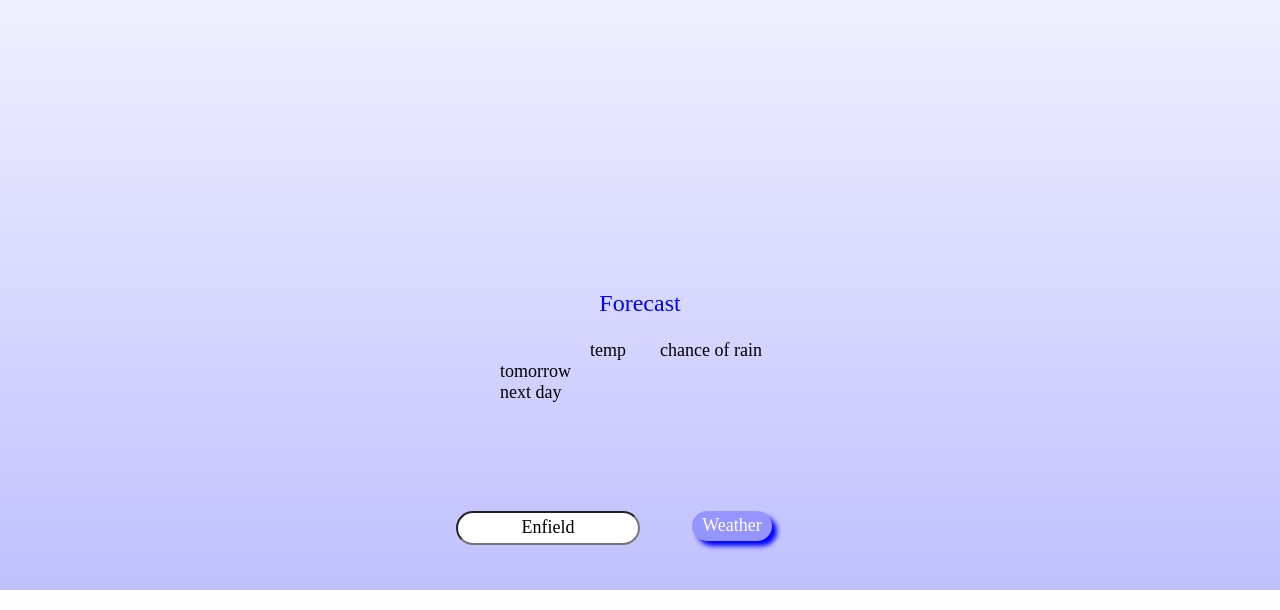
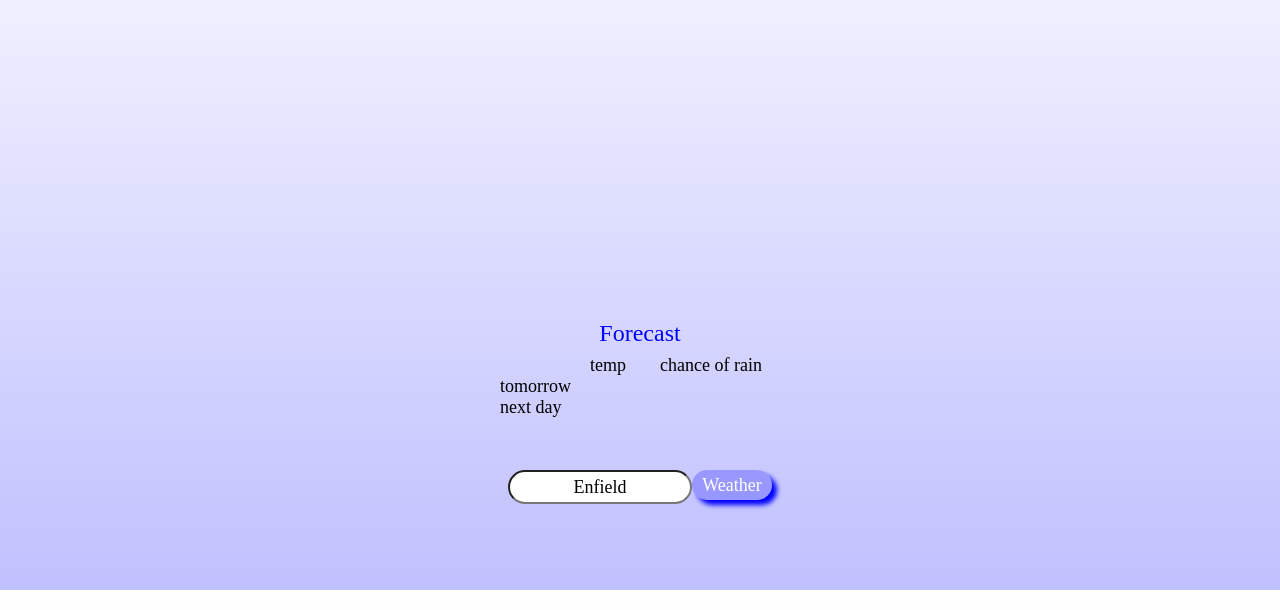
Before and after one commit to smatt852/OdinProjectAssignments, a plain HTML site: page weather.html in a window 1280 px wide. Shown: the part 190-800 px from the top of the page. Drawn offline with Linux system fonts and the light colour scheme; no server answers; a web font is replaced by a local one.

Commit message:
minor design errors

```diff
--- a/weather.html
+++ b/weather.html
@@ -31,7 +31,7 @@
         width: 375px;
         height: 750px;
         display: grid;
-        grid-template-rows: 01.1fr 0.7fr 0.7fr 0.5fr;
+        grid-template-rows: 01.1fr 0.5fr 0.5fr 0.4fr;
         align-content: center;
         justify-items: center;
         margin-top: 30px;
@@ -52,12 +52,9 @@
         gap: 5px;
       }
       .buttonBox {
-        display: grid;
         grid-row: 4/5;
-        grid-template-columns: 1fr 1fr;
-        align-content: center;
-        justify-items: center;
-        padding: 40px;
+        display: flex;
+        justify-content: center;
       }
       #wIcon {
         grid-row: 1/2;
@@ -93,7 +90,7 @@
         grid-row: 3/4;
         display: grid;
         grid-template-columns: 90px 70px 120px;
-        grid-template-rows: 50px 50px;
+        grid-template-rows: 35px 50px;
       }
       .forecastTitle {
         grid-row: 1/2;
```
